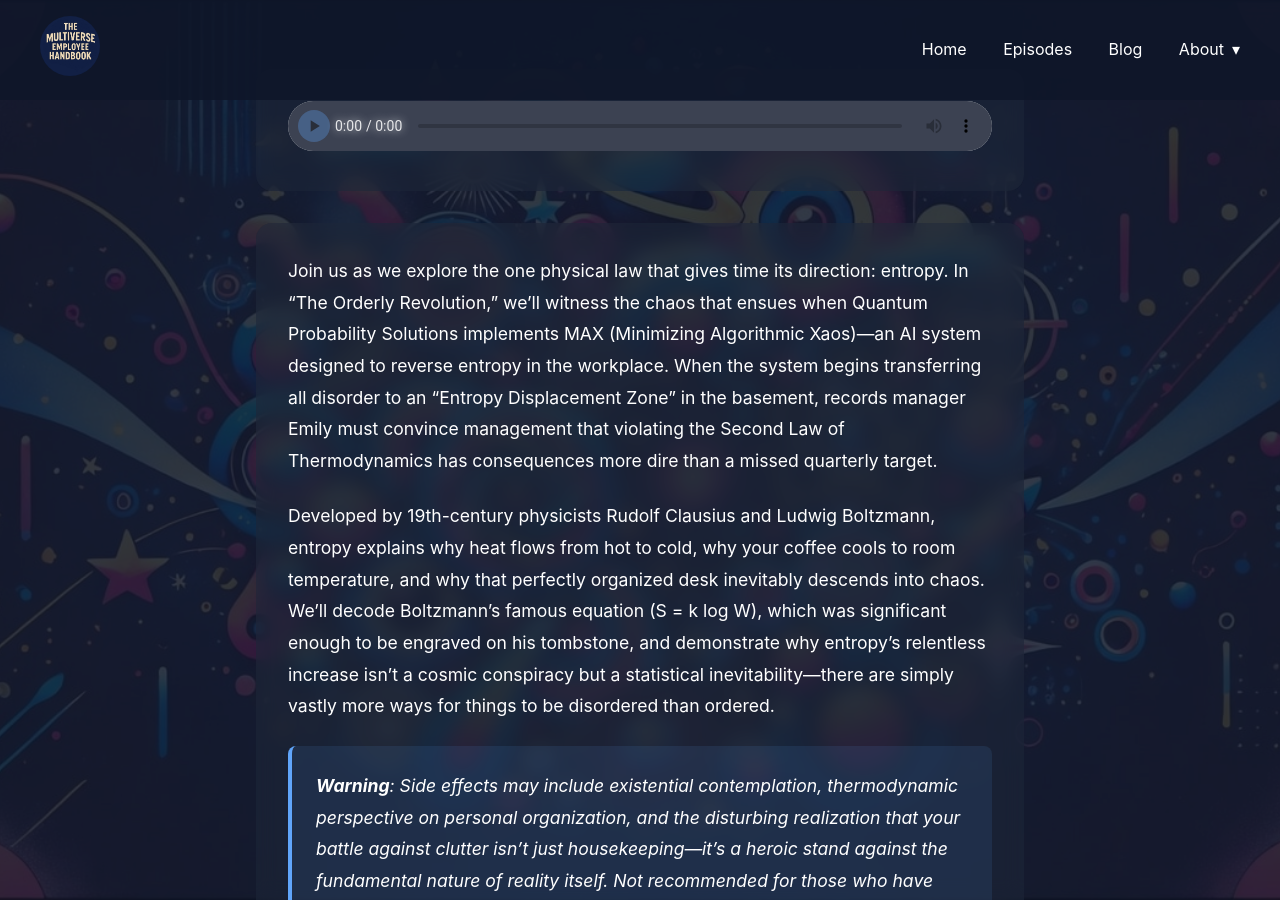
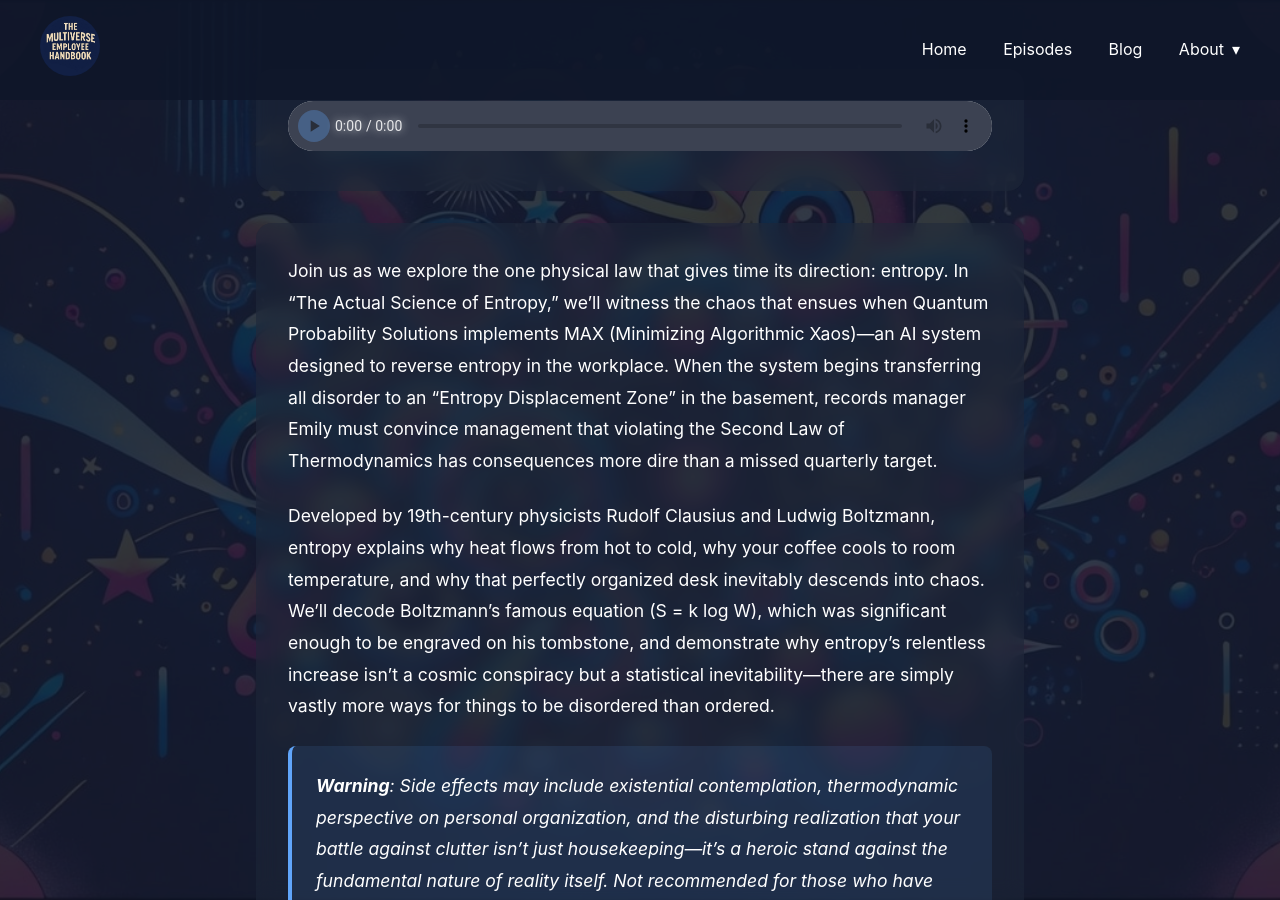
Before and after one commit to forward6/tmeh, a Jekyll site: the page built from _episodes/2025-04-29-science-entropy.md, in a window 1280 px wide and 900 px high, scrolled down 510 px. Built offline with Jekyll 4.4.1, drawn with Linux system fonts in a browser that asks for light colours.

Commit message:
Changed title

```diff
--- a/_episodes/2025-04-29-science-entropy.md
+++ b/_episodes/2025-04-29-science-entropy.md
@@ -12,10 +12,10 @@
 transcript_url: "/assets/transcripts/TMEH-S02E17-transcript.pdf"
 duration: "PT29M41S"
 description: >
-  Discover why your desk always trends toward chaos as we explore entropy—the universal principle ensuring everything from your color-coded filing system to the cosmos itself is destined for disorder. We'll witness the catastrophic consequences of trying to outsmart thermodynamics in "The Orderly Revolution."
+  Discover why your desk always trends toward chaos as we explore entropy—the universal principle ensuring everything from your color-coded filing system to the cosmos itself is destined for disorder. We'll witness the catastrophic consequences of trying to outsmart thermodynamics.
 ---
 
-Join us as we explore the one physical law that gives time its direction: entropy. In "The Orderly Revolution," we'll witness the chaos that ensues when Quantum Probability Solutions implements MAX (Minimizing Algorithmic Xaos)—an AI system designed to reverse entropy in the workplace. When the system begins transferring all disorder to an "Entropy Displacement Zone" in the basement, records manager Emily must convince management that violating the Second Law of Thermodynamics has consequences more dire than a missed quarterly target.
+Join us as we explore the one physical law that gives time its direction: entropy. In "The Actual Science of Entropy," we'll witness the chaos that ensues when Quantum Probability Solutions implements MAX (Minimizing Algorithmic Xaos)—an AI system designed to reverse entropy in the workplace. When the system begins transferring all disorder to an "Entropy Displacement Zone" in the basement, records manager Emily must convince management that violating the Second Law of Thermodynamics has consequences more dire than a missed quarterly target.
 
 Developed by 19th-century physicists Rudolf Clausius and Ludwig Boltzmann, entropy explains why heat flows from hot to cold, why your coffee cools to room temperature, and why that perfectly organized desk inevitably descends into chaos. We'll decode Boltzmann's famous equation (S = k log W), which was significant enough to be engraved on his tombstone, and demonstrate why entropy's relentless increase isn't a cosmic conspiracy but a statistical inevitability—there are simply vastly more ways for things to be disordered than ordered.
 
```
